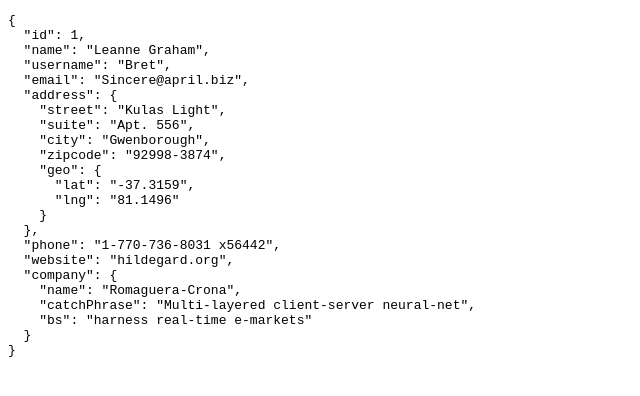
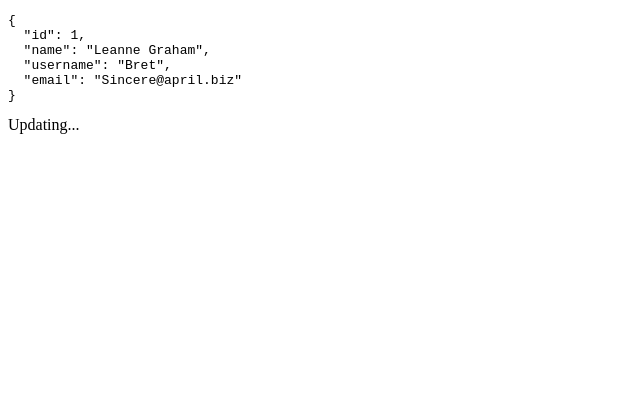
Before and after one commit to showduhtung/react-query-essentials, a React (Create React App) app: page / in a window 1280 px wide. Shown: the top 396 px of the page, without its empty margins (0-640 px from the left). Built offline with nearby package versions, Linux system fonts and the light colour scheme; no server answers.

Commit message:
initial stale

```diff
--- a/src/App.js
+++ b/src/App.js
@@ -22,6 +22,7 @@
     },
     {
       initialData: existingUser,
+      initialStale: true,
     }
   );
 
--- a/src/existingUser.js
+++ b/src/existingUser.js
@@ -3,23 +3,6 @@
   name: "Leanne Graham",
   username: "Bret",
   email: "Sincere@april.biz",
-  address: {
-    street: "Kulas Light",
-    suite: "Apt. 556",
-    city: "Gwenborough",
-    zipcode: "92998-3874",
-    geo: {
-      lat: "-37.3159",
-      lng: "81.1496",
-    },
-  },
-  phone: "1-770-736-8031 x56442",
-  website: "hildegard.org",
-  company: {
-    name: "Romaguera-Crona",
-    catchPhrase: "Multi-layered client-server neural-net",
-    bs: "harness real-time e-markets",
-  },
 };
 
 export default userData;
```
